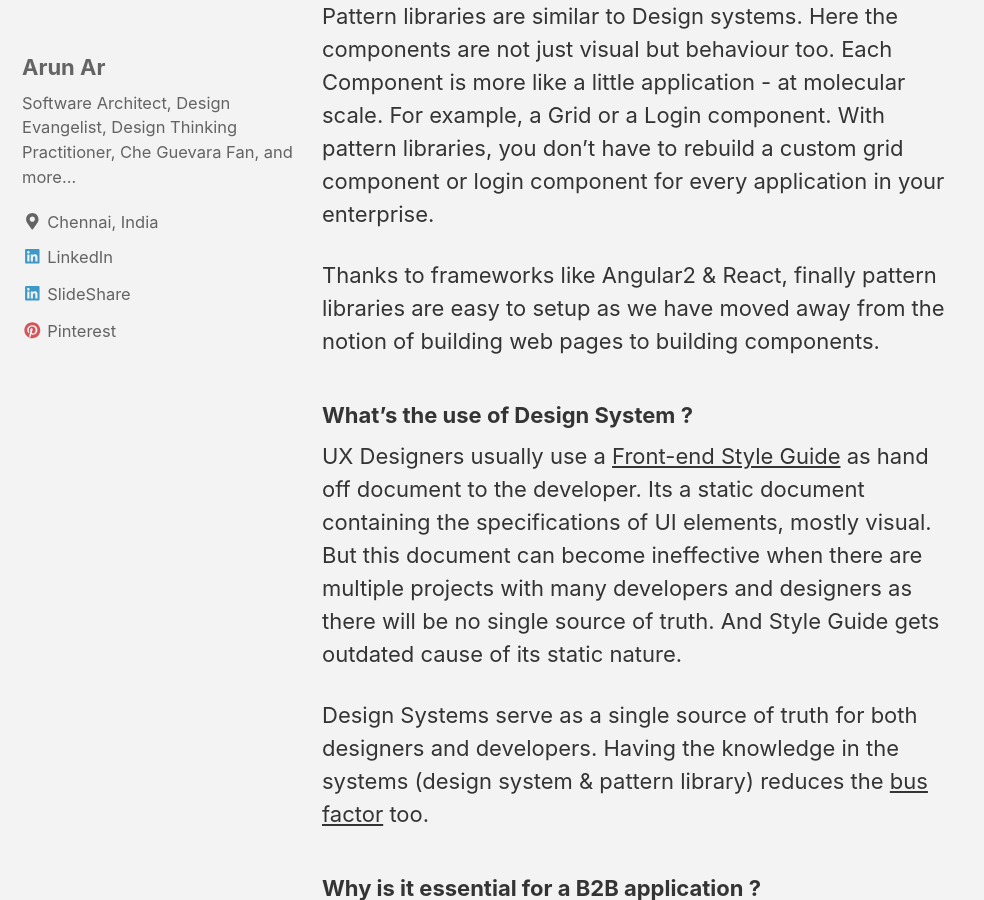
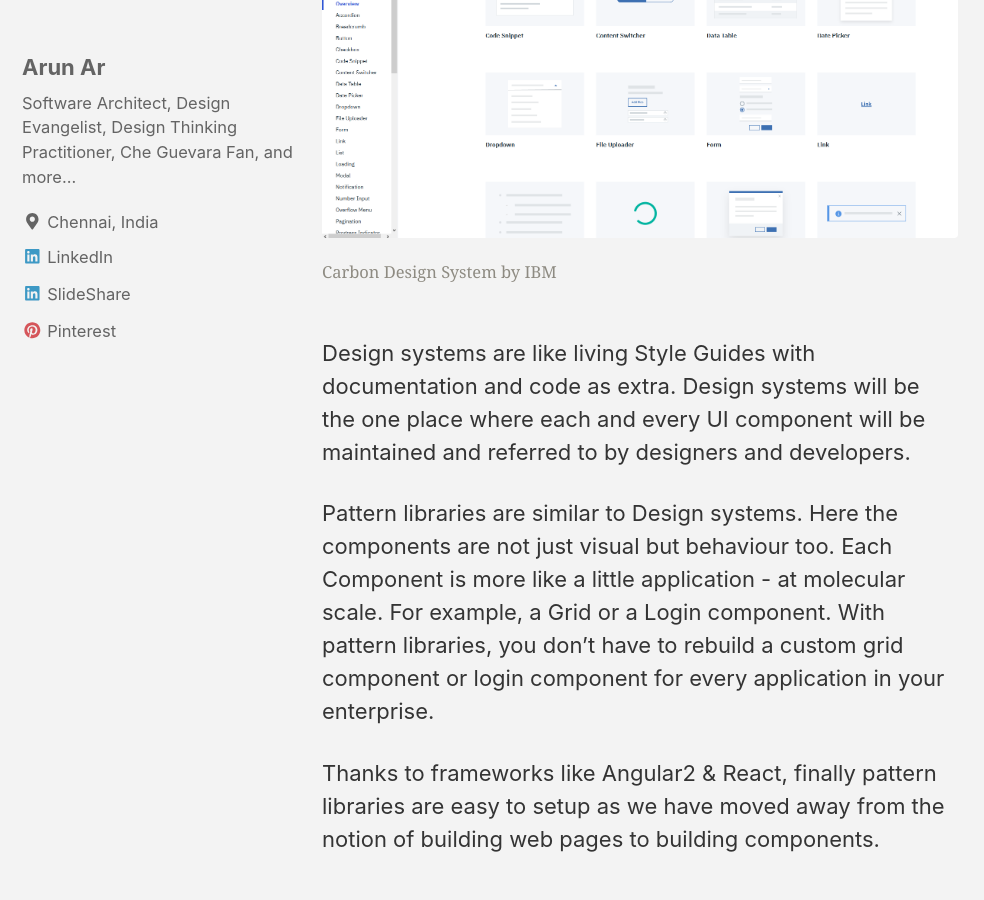
Before and after one commit to arun-ar/arun-ar.github.io, a Jekyll site: the page built from _posts/2018-07-26-6-things-to-build-better-b2b-web-ui.markdown, in a window 1280 px wide and 900 px high, scrolled down 925 px. Shown: the whole window, without its empty margins (0-984 px from the left). Built offline with Jekyll 4.4.1, drawn with Linux system fonts in a browser that asks for light colours; nearby versions of some CDN libraries.

Commit message:
4.4 draft second article with another image

```diff
--- a/_posts/2018-07-26-6-things-to-build-better-b2b-web-ui.markdown
+++ b/_posts/2018-07-26-6-things-to-build-better-b2b-web-ui.markdown
@@ -18,6 +18,9 @@ What are the top things that you should consider while designing and developing
 First thing is to build a Design System and Pattern Library.
 
 ###  So, What's a Design System ?
+
+{% include figure image_path="/assets/images/design-system-example.png" alt="An example design system by IBM" caption="Carbon Design System by IBM" %}
+
 Design systems are like living Style Guides with documentation and code as extra. Design systems will be the one place where each and every UI component will be maintained and referred to by designers and developers.
 
 Pattern libraries are similar to Design systems. Here the components are not just visual but behaviour too. Each Component is more like a little application - at molecular scale. For example, a Grid or a Login component. With pattern libraries, you don't have to rebuild a custom grid component or login component for every application in your enterprise.
```
Also changed, not shown: assets/images/design-system-example.png (added).
